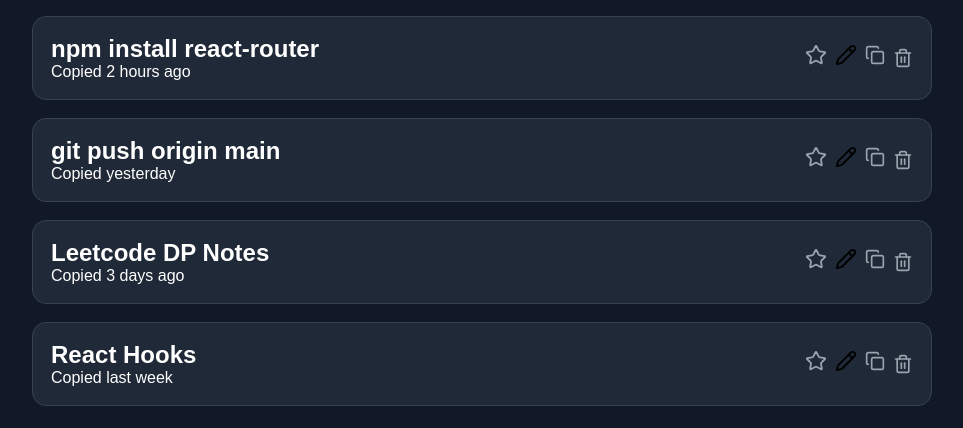
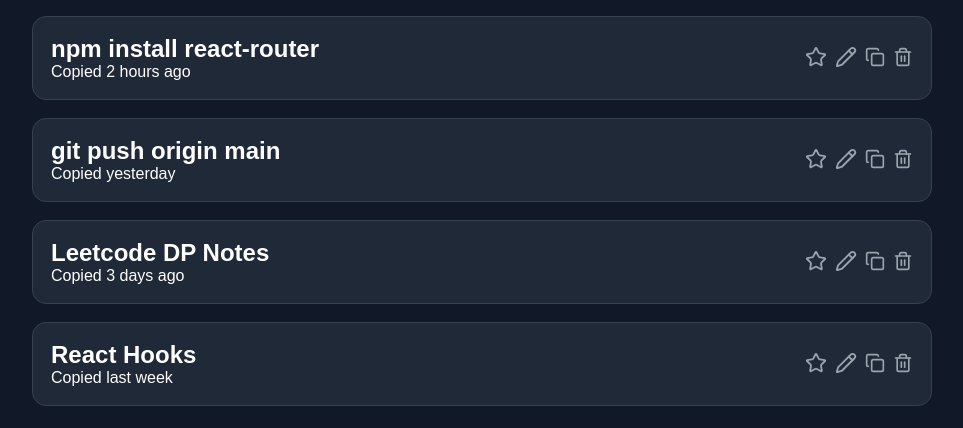
Before and after one commit to Samridhi4011/ClipNest, a React (Vite) app: page / in a window 1280 px wide. Shown: the part 222-650 px from the top of the page, without its empty margins (158-1121 px from the left). Built offline with nearby package versions, Linux system fonts and the light colour scheme.

Commit message:
Improve user experience with toast notifications and UI polish

```diff
--- a/src/App.css
+++ b/src/App.css
@@ -43,12 +43,13 @@
   padding: 18px;
   margin-top: 18px;
   border: 1px solid #374151;
-  transition: 0.2s;
+  transition: transform 0.2s ease, box-shadow 0.2s ease, border-color 0.2s ease;
 }
 
 .clipboard-card:hover {
-  transform: translateY(-2px);
+  transform: translateY(-4px);
   border-color: #4b5563;
+  box-shadow: 0 12px 28px rgba(0, 0, 0, 0.35);
 }
 
 .clipboard-card p {
@@ -110,17 +111,14 @@
 .delete-btn {
   background: transparent;
   border: none;
+  cursor: pointer;
   color: #9ca3af;
-  cursor: pointer;
-  display: flex;
-  align-items: center;
-  justify-content: center;
-  transition: 0.2s;
+  transition: transform 0.2s ease, color 0.2s ease;
 }
 
 .delete-btn:hover {
   color: #ef4444;
-  transform: scale(1.1);
+  transform: scale(1.15);
 }
 
 .card-actions {
@@ -146,6 +144,7 @@
 
 .delete-btn:hover {
   color: #ef4444;
+  transform: scale(1.15);
 }
 
 .card-actions {
@@ -157,12 +156,12 @@
   background: transparent;
   border: none;
   cursor: pointer;
-  font-size: 22px;
   color: #9ca3af;
-  transition: 0.2s;
+  transition: transform 0.2s ease, color 0.2s ease;
 }
 
 .favorite-btn:hover {
+  color: #facc15;
   transform: scale(1.15);
 }
 
@@ -170,14 +169,13 @@
   background: transparent;
   border: none;
   cursor: pointer;
-  font-size: 22px;
   color: #9ca3af;
-  transition: 0.2s;
+  transition: transform 0.2s ease, color 0.2s ease;
 }
 
 .copy-btn:hover {
-  color: white;
-  transform: scale(1.1);
+  color: #22c55e;
+  transform: scale(1.15);
 }
 
 .edit-input {
@@ -233,3 +231,27 @@
   color: #22c55e;
   transform: scale(1.1);
 }
+
+.empty-state {
+  margin-top: 50px;
+  padding: 40px 20px;
+  text-align: center;
+  border: 2px dashed #374151;
+  border-radius: 16px;
+  color: #9ca3af;
+}
+
+.empty-state h2 {
+  font-size: 48px;
+  margin-bottom: 12px;
+}
+
+.empty-state p {
+  font-size: 20px;
+  color: white;
+  margin-bottom: 8px;
+}
+
+.empty-state span {
+  font-size: 15px;
+}
--- a/src/App.tsx
+++ b/src/App.tsx
@@ -106,7 +106,11 @@
 
     toast.success("Copied to clipboard!");
   }
-
+  const filteredItems = items
+  .filter((item) =>
+    item.text.toLowerCase().includes(search.toLowerCase())
+  )
+  .sort((a, b) => Number(b.favorite) - Number(a.favorite));
   return (
     <div className="app">
       <div className="container">
@@ -122,12 +126,14 @@
           onAdd={handleAdd}
         />
 
-        {items
-          .filter((item) =>
-            item.text.toLowerCase().includes(search.toLowerCase())
-          )
-          .sort((a, b) => Number(b.favorite) - Number(a.favorite))
-          .map((item) => (
+        {filteredItems.length === 0 ? (
+          <div className="empty-state">
+            <h2>📋</h2>
+            <p>No clipboard items yet.</p>
+            <span>Start by typing in the search box above!</span>
+          </div>
+        ) : (
+          filteredItems.map((item) => (
             <ClipboardCard
               key={item.id}
               text={item.text}
@@ -137,12 +143,14 @@
               editText={editText}
               setEditText={setEditText}
               onFavorite={() => handleFavorite(item.id)}
+              onEdit={() => handleEdit(item.id)}
+              onSave={() => handleSave(item.id)}
+              onCancel={handleCancel}
               onCopy={() => handleCopy(item.text)}
               onDelete={() => handleDelete(item.id)}
-              onEdit={() => handleEdit(item.id)}
-              onSave={() => handleSave(item.id)}
             />
-          ))}
+          ))
+        )}
       </div>
     </div>
   );
--- a/src/components/SearchBar.tsx
+++ b/src/components/SearchBar.tsx
@@ -8,11 +8,15 @@
   return (
     <div className="search-container">
       <input
-        type="text"
+        className="search-bar"
         placeholder="🔍 Search clipboard..."
-        className="search-bar"
         value={search}
         onChange={(e) => setSearch(e.target.value)}
+        onKeyDown={(e) => {
+          if (e.key === "Enter") {
+            onAdd();
+          }
+        }}
       />
 
       <button
--- a/src/index.css
+++ b/src/index.css
@@ -12,10 +12,11 @@
   background: transparent;
   border: none;
   cursor: pointer;
-  font-size: 22px;
-  transition: 0.2s;
+  color: #9ca3af;
+  transition: transform 0.2s ease, color 0.2s ease;
 }
 
 .edit-btn:hover {
-  transform: scale(1.1);
+  color: #60a5fa;
+  transform: scale(1.15);
 }
```
